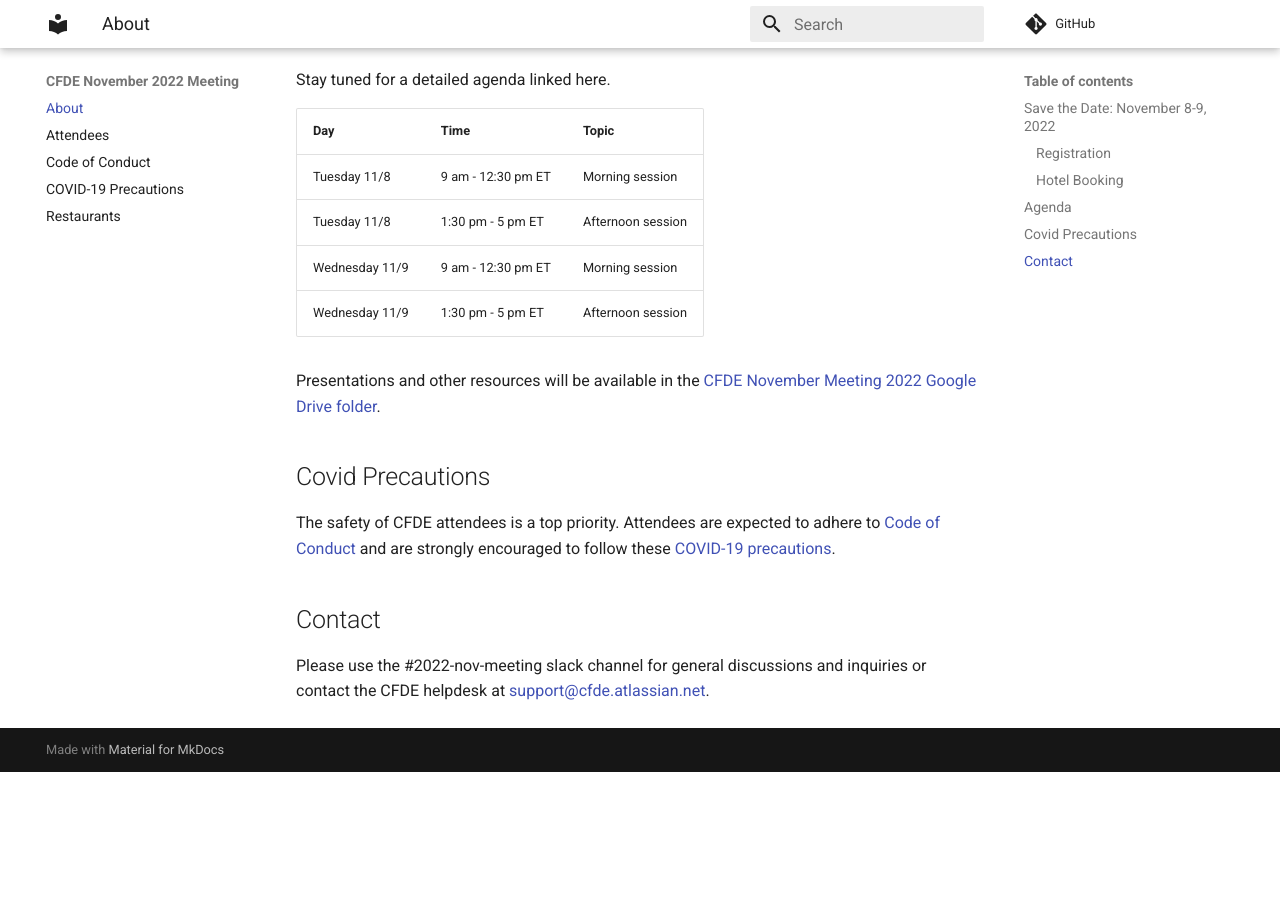
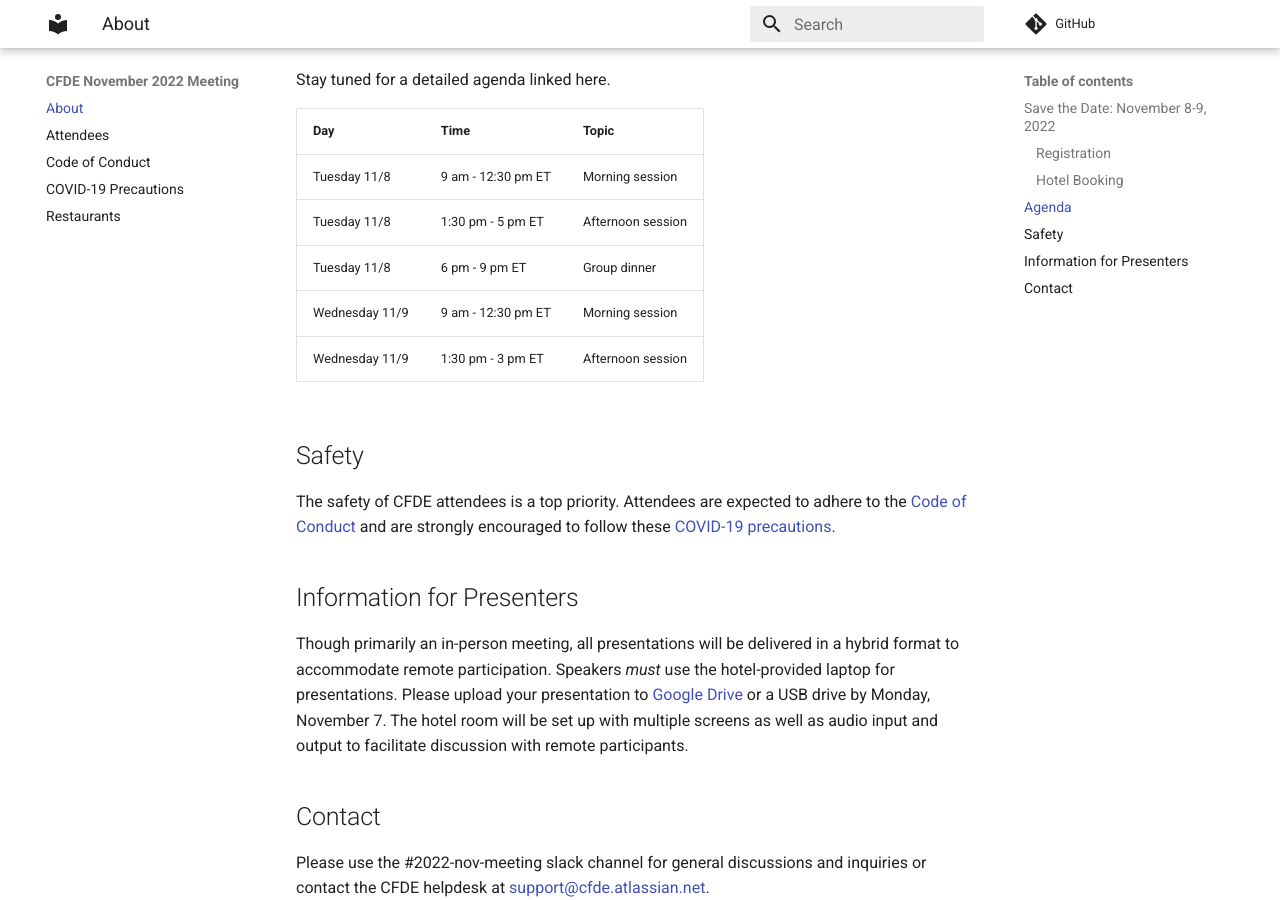
Before and after one commit to nih-cfde/2022-nov-meeting, an MkDocs documentation site: the page built from docs/index.md, in a window 1280 px wide and 900 px high, scrolled down 758 px. Built offline with MkDocs 1.6.1 and Material for MkDocs 9.7.7, drawn with Linux system fonts in a browser that asks for light colours; comment, search, counter and statistics services are not loaded; before the commit the page ends 1530 px from its top, so only the background shows below that.

Commit message:
Update index.md

```diff
--- a/docs/index.md
+++ b/docs/index.md
@@ -26,15 +26,18 @@ Stay tuned for a detailed agenda linked here.
 | --- | --- | --- |
 | Tuesday 11/8| 9 am - 12:30 pm ET | Morning session |
 | Tuesday 11/8 | 1:30 pm - 5 pm ET | Afternoon session |
+| Tuesday 11/8 | 6 pm - 9 pm ET | Group dinner |
 | Wednesday 11/9 | 9 am - 12:30 pm ET  | Morning session  |
-| Wednesday 11/9 | 1:30 pm - 5 pm ET | Afternoon session |
+| Wednesday 11/9 | 1:30 pm - 3 pm ET | Afternoon session |
 
-Presentations and other resources will be available in the [CFDE November Meeting 2022 Google Drive folder](https://drive.google.com/drive/folders/1dAMScpSuxkQlyPtjO_djskfR2ReDtVda).
 
-## Covid Precautions
+## Safety
 
-The safety of CFDE attendees is a top priority. Attendees are expected to adhere to [Code of Conduct](https://nih-cfde.github.io/2022-nov-meeting/CODEOFCONDUCT/) and are strongly encouraged to follow these [COVID-19 precautions](https://nih-cfde.github.io/2022-nov-meeting/COVID/).
+The safety of CFDE attendees is a top priority. Attendees are expected to adhere to the [Code of Conduct](https://nih-cfde.github.io/2022-nov-meeting/CODEOFCONDUCT/) and are strongly encouraged to follow these [COVID-19 precautions](https://nih-cfde.github.io/2022-nov-meeting/COVID/).
 
+## Information for Presenters
+
+Though primarily an in-person meeting, all presentations will be delivered in a hybrid format to accommodate remote participation. Speakers _must_ use the hotel-provided laptop for presentations. Please upload your presentation to [Google Drive](https://drive.google.com/drive/folders/1voSQgeraQWCMPc6R_YjlSfhYtC71Cl4t) or a USB drive by Monday, November 7. The hotel room will be set up with multiple screens as well as audio input and output to facilitate discussion with remote participants.
 
 ## Contact
 
```
